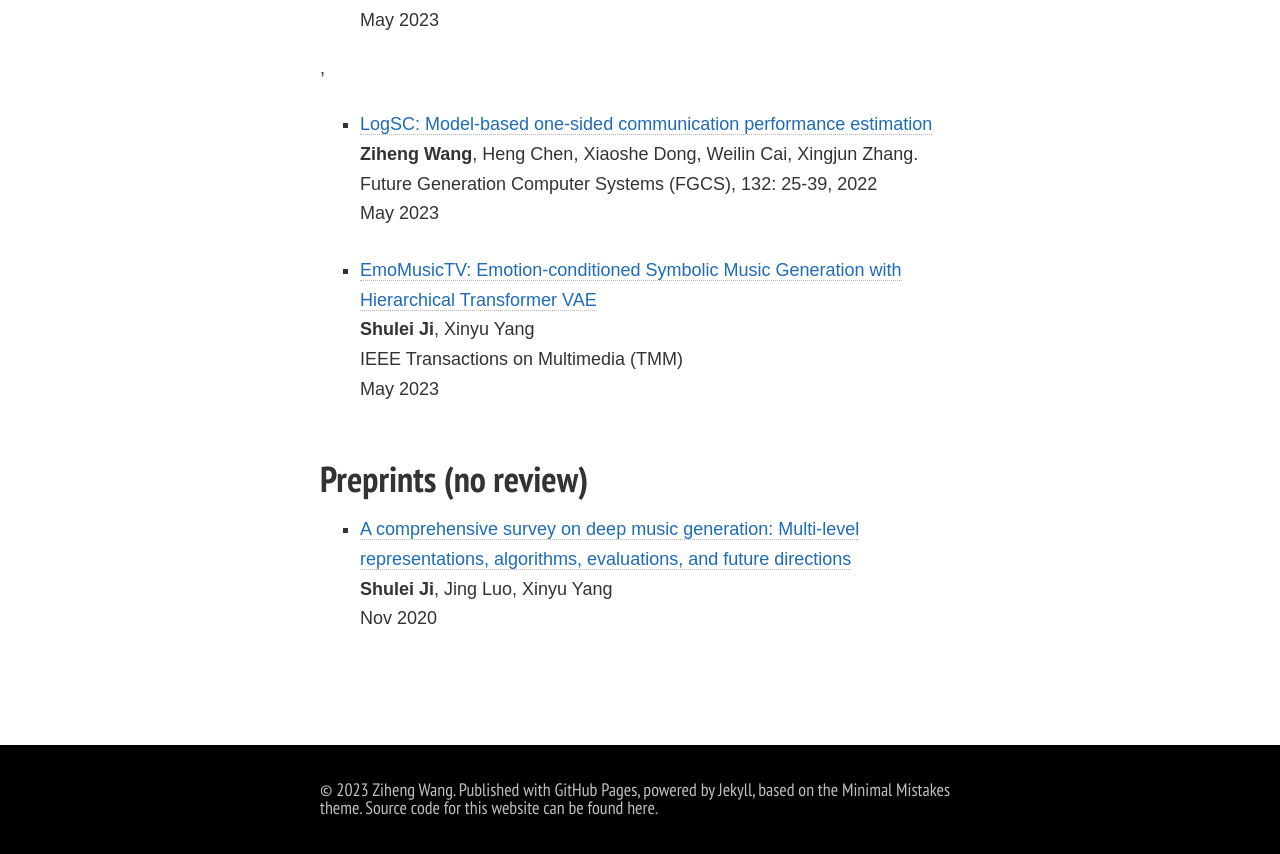
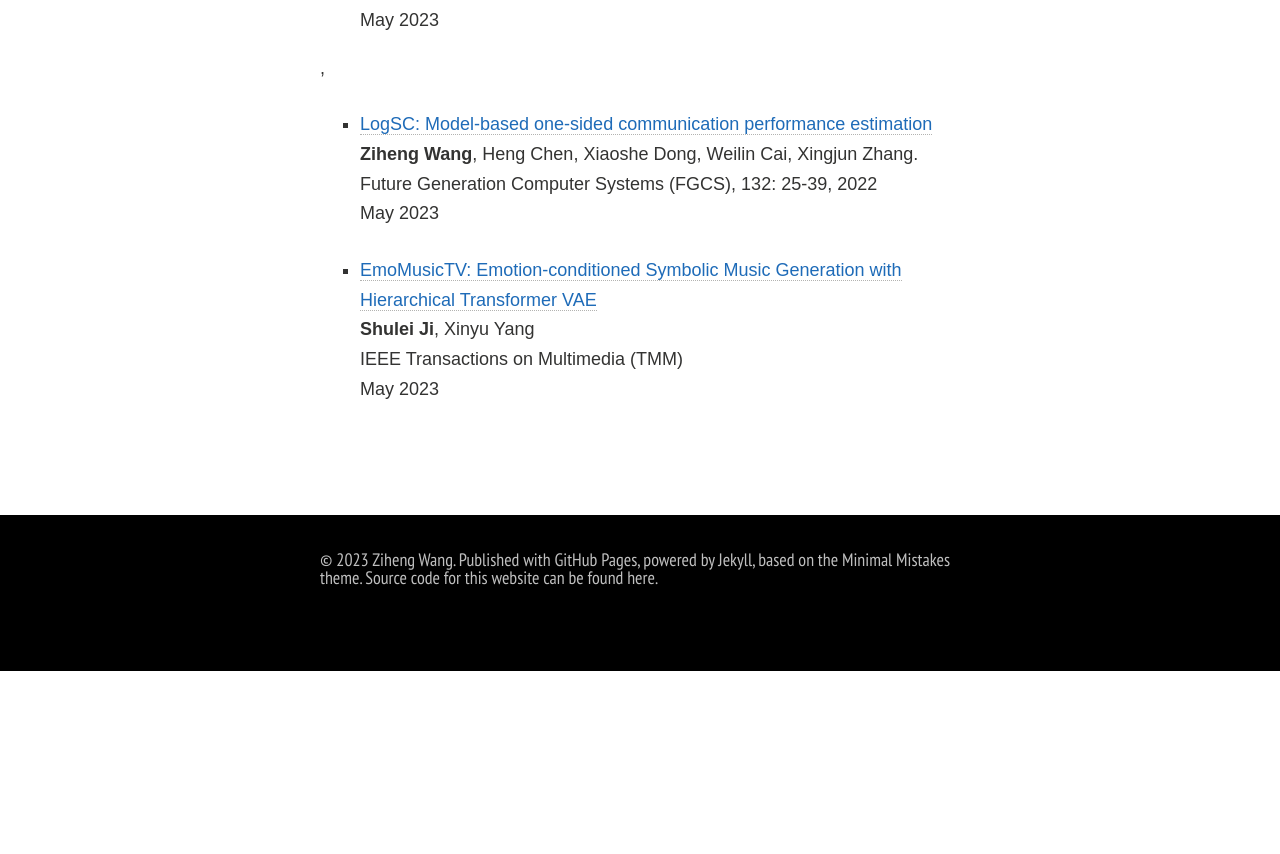
Before and after one commit to wzh009888/wzh009888.github.io, a Jekyll site: the page built from publications.md, in a window 1280 px wide and 900 px high, scrolled down 1117 px. Shown: the top 854 px of the window. Built offline with Jekyll 4.4.1, drawn with Linux system fonts in a browser that asks for light colours; comment, search, counter and statistics services are not loaded; a style sheet for code colours, icons or effects is not loaded; after the commit the page ends 1788 px from its top, so only the background shows below that.

Commit message:
Update publications.md

```diff
--- a/publications.md
+++ b/publications.md
@@ -30,8 +30,8 @@ Lastest Update: 27th Nov 2023&nbsp;
 
   <br>
 
-## Preprints (no review)
+<!-- ## Preprints (no review)
 
 - [A comprehensive survey on deep music generation: Multi-level representations, algorithms, evaluations, and future directions](https://arxiv.org/abs/2011.06801)<br>**Shulei Ji**, Jing Luo, Xinyu Yang<br>Nov 2020
 
-  <br>
+  <br> -->
```
